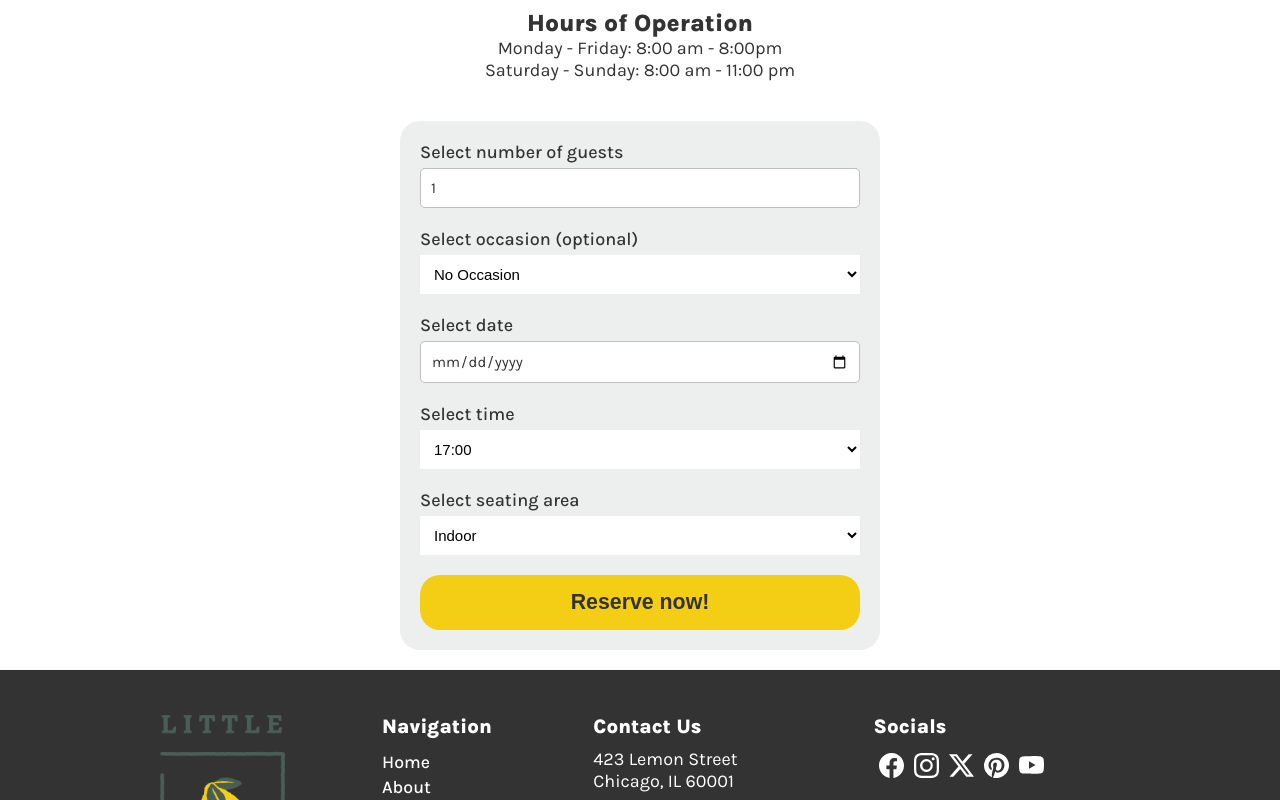
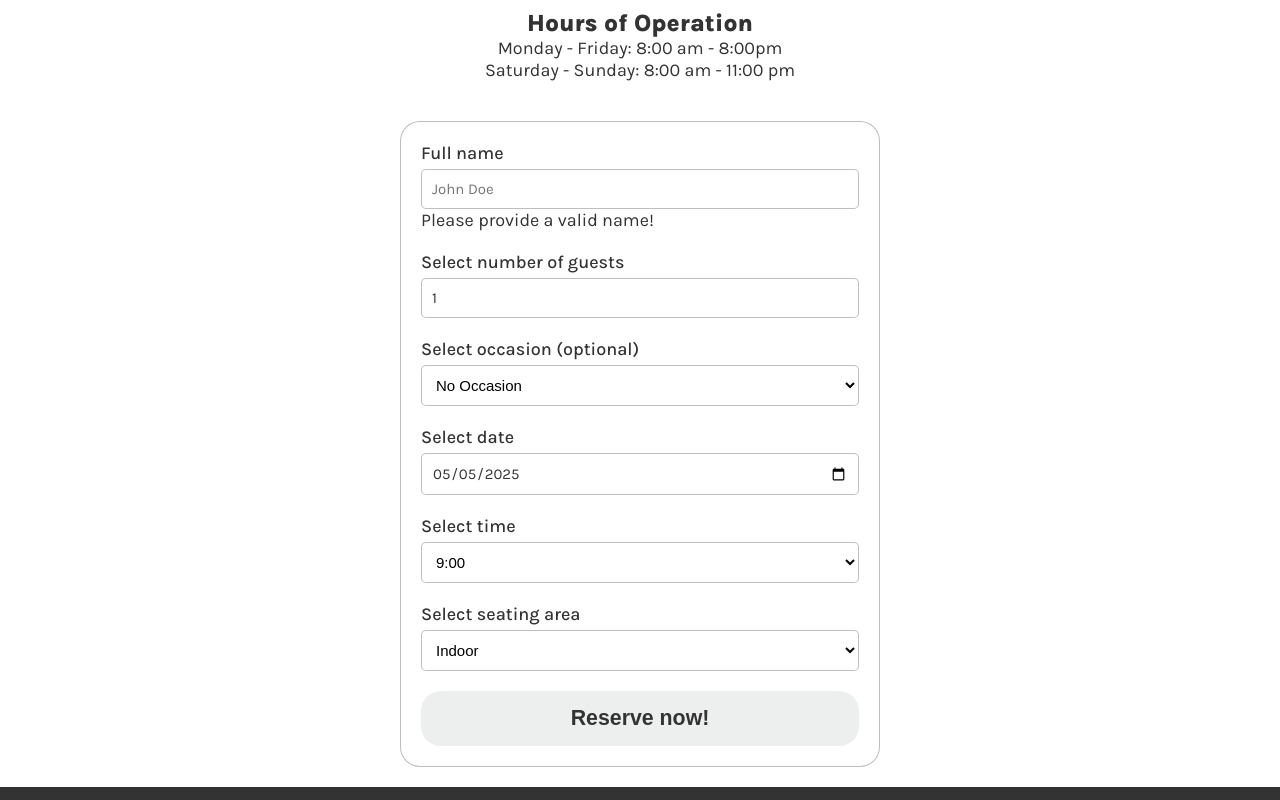
Before and after one commit to CarlvinKG/littlelemon-project, a React (Create React App) app: page /reservations in a window 1280 px wide. Shown: the part 460-1260 px from the top of the page. Built offline with nearby package versions, Linux system fonts and the light colour scheme; a web font is replaced by a local one.

Commit message:
first commit

```diff
--- a/src/App.js
+++ b/src/App.js
@@ -1,10 +1,10 @@
 import React from 'react';
 import './App.css';
-import { BrowserRouter, Route, Routes } from "react-router-dom";
-import Home from "./components/pages/Home";
+import { BrowserRouter, Route, Routes } from 'react-router-dom';
+import Home from './components/pages/Home';
 import Reservations from './components/pages/Reservations';
-import Confirmation from './components/pages/Confirmation';
-import Layout from "./components/layout/Layout";
+import ConfirmedBooking from './components/pages/ConfirmedBooking';
+import Layout from './components/layout/Layout';
 
 function App() {
   return (
@@ -14,7 +14,7 @@ function App() {
           <Route path="/" element={<Home />} />
           <Route path="/home" element={<Home />} />
           <Route path="/reservations" element={<Reservations />} />
-          <Route path="/confirmation" element={<Confirmation />} />
+          <Route path="/confirmed-booking" element={<ConfirmedBooking />} />
       </Routes>
     </Layout>
     </BrowserRouter>
--- a/src/components/layout/ReservationForm.js
+++ b/src/components/layout/BookingForm.js
@@ -1,41 +1,67 @@
 import React, { useState } from 'react';
-import FormField from '../layout/FormField'
-import '../../styles/ReservationForm.css'
+import FormField from '../layout/FormField';
+import '../../styles/BookingForm.css';
 
-const ReservationForm = ({ availableTimes, occasions, seatingAreas, submitData }) => {
+const BookingForm = ({ dispatchDateChange, availableTimes, occasions, seatingAreas, submitForm }) => {
 
+    const guestName = '';
     const minNumberGuests = 1;
     const maxNumberGuests = 10;
     const minDate = new Date().toJSON().slice(0, 10);
     const defaultTime = availableTimes[0];
     const defaultSeating = seatingAreas[0];
 
+    const invalidGuestName = 'Please provide a valid name!';
     const invalidGuestErrorMessage = 'Please enter a number between ' + minNumberGuests + 'and ' + maxNumberGuests + '!';
     const invalidOccasionErrorMessage = 'Please choose a valid occasion!';
     const invalidDateErrorMessage = 'Please choose a valid date!';
     const invalidTimeErrorMessage = 'Please choose a valid time!';
     const invalidSeatingErrorMessage = 'Please choose a valid seating area!';
 
+    const [fullGuestName, setFullGuestName] = useState(guestName);
     const [numberOfGuests, setNumberOfGuests] = useState(minNumberGuests);
     const [occasion, setOccasion] = useState(occasions[0]);
     const [date, setDate] = useState(minDate);
     const [time, setTime] = useState(defaultTime);
     const [seating, setSeating] = useState(defaultSeating);
 
+    const isGuestNameValid = () => fullGuestName !== '';
     const isGuestsValid = () => numberOfGuests !== '';
     const isOccasionValid = () => occasion !== '';
     const isDateValid = () => date !== '';
     const isTimeValid = () => time !== '';
     const isSeatingValid = () => seating !== '';
 
+    const allGreen = () =>
+        isGuestNameValid() &&
+        isGuestsValid()  &&
+        isOccasionValid()  &&
+        isDateValid()  &&
+        isTimeValid()  &&
+        isSeatingValid();
+
     const handleFormSubmit = (e) => {
         e.preventDefault();
-        submitData({ numberOfGuests, occasion, date, time, seating })
+        submitForm({ fullGuestName, numberOfGuests, occasion, date, time, seating })
     }
+
   return (
     <div className='container'>
     <form onSubmit={ handleFormSubmit }>
     <fieldset>
+        <FormField
+            label='Full name'
+            htmlFor='name'
+            hasError={ !isGuestNameValid() }
+            errorMessage={ invalidGuestName }
+        >
+            <input
+                type='text'
+                name='name'
+                placeholder='John Doe'
+                onChange={ (e) => setFullGuestName(e.target.value) }
+                required={ true } />
+        </FormField>
         <FormField
             label='Select number of guests'
             htmlFor='guests'
@@ -77,6 +103,7 @@ const ReservationForm = ({ availableTimes, occasions, seatingAreas, submitData }
             <input
                 type='date'
                 name='date'
+                value={ date }
                 min={ minDate }
                 required={ true }
                 onChange={ (e) => setDate(e.target.value) }
@@ -116,7 +143,7 @@ const ReservationForm = ({ availableTimes, occasions, seatingAreas, submitData }
             </select>
         </FormField>
         <div className='btn-container'>
-            <button className="btn" type="submit">
+            <button className="btn" type="submit" disabled={!allGreen()}>
                 Reserve now!
             </button>
         </div>
@@ -126,4 +153,4 @@ const ReservationForm = ({ availableTimes, occasions, seatingAreas, submitData }
   );
 };
 
-export default ReservationForm;
+export default BookingForm;
--- a/src/components/pages/Confirmation.js
+++ b/src/components/pages/ConfirmedBooking.js
@@ -1,9 +1,9 @@
 import React from 'react';
 import HeroSection from "../layout/HeroSection";
 import { BsCheckCircleFill } from "react-icons/bs";
-import '../../styles/Confirmation.css'
+import '../../styles/Confirmation.css';
 
-const Confirmation = () => {
+const ConfirmedBooking = () => {
   return (
     <>
         <HeroSection hero='2' Text='2' />
@@ -18,4 +18,4 @@ const Confirmation = () => {
   );
 };
 
-export default Confirmation;
+export default ConfirmedBooking;
--- a/src/components/pages/Reservations.js
+++ b/src/components/pages/Reservations.js
@@ -1,37 +1,37 @@
 import React, { useReducer } from 'react';
 import { useNavigate } from "react-router-dom";
-import { generateTimeOptions, submitAPI } from '../utils/unrealAPI';
+import { fetchAPI, submitAPI } from '../utils/unitTestAPI';
 import HeroSection from "../layout/HeroSection";
 import HoursOperations from '../layout/HoursOperation';
-import ReservationForm from '../layout/ReservationForm';
+import BookingForm from '../layout/BookingForm';
 
 const occasions = ['No Occasion', 'First Date', 'Birthday', 'Engagement', 'Anniversary'];
 const seatingAreas = ['Indoor', 'Outdoor', 'Bar'];
 
 const updateTimes = (availableTimes, date) => {
-  const response = generateTimeOptions(new Date(date));
+  const response = fetchAPI(new Date(date));
   return (response.length !== 0) ? [...response] : availableTimes;
 }
 
 const initializeTimes = (initialAvailableTimes) => [
   ...initialAvailableTimes,
-  ...generateTimeOptions(new Date()),
+  ...fetchAPI(new Date()),
 ];
 
 const Reservations = () => {
-  const [availableTimes, dispatchOnDateChange] = useReducer(updateTimes, [], initializeTimes);
+  const [availableTimes] = useReducer(updateTimes, [], initializeTimes);
   const navigate = useNavigate();
 
-  const submitData = (formData) => {
+  const submitForm = (formData) => {
     const response = submitAPI(formData);
-    if (response) navigate("/confirmation");
+    if (response) navigate("/confirmed-booking");
   };
 
   return (
     <>
       <HeroSection hero='1' Text='1'/>
       <HoursOperations />
-      <ReservationForm availableTimes={availableTimes} occasions={occasions} seatingAreas={seatingAreas} submitData={submitData} />
+      <BookingForm availableTimes={availableTimes} occasions={occasions} seatingAreas={seatingAreas} submitForm={submitForm} />
     </>
   );
 };
--- a/src/components/utils/unrealAPI.js
+++ b/src/components/utils/unitTestAPI.js
@@ -6,11 +6,11 @@ const seededRandom = (seed) => {
     return () => (s = (s * a) % m) / m;
 };
 
-const generateTimeOptions = (date) => {
+const fetchAPI = (date) => {
     let result = [];
     let random = seededRandom(date.getDate());
 
-    for (let i = 17; i <= 23; i++) {
+    for (let i = 9; i <= 19; i++) {
         if (random() < 0.5) result.push(i + ":00");
         if (random() < 0.5) result.push(i + ":30");
     }
@@ -22,4 +22,4 @@ const generateTimeOptions = (date) => {
     return true;
 };
 
-export { generateTimeOptions, submitAPI };
+export { fetchAPI, submitAPI };
--- a/src/index.css
+++ b/src/index.css
@@ -48,6 +48,23 @@ li a {
   color: #495E57;
 }
 
+.btn {
+    padding: 15px 30px;
+    font-size: 16pt;
+    font-weight: 600;
+    background-color: #F4CE14;
+    color: #333333;
+    border-radius: 20px;
+    border: none;
+}
+
+.btn:hover {
+    cursor: pointer;
+    background-color: #333333;
+    color: #F4CE14;
+    transition: 0.3s;
+}
+
 .toTop-btn {
   position: fixed;
   bottom: 15px;
--- a/src/styles/ReservationForm.css
+++ b/src/styles/BookingForm.css
@@ -1,8 +1,9 @@
 form {
     margin: 0 auto;
     width: 50%;
-    background-color: #EDEFEE;
+    background-color: #FFFFFF;
     border-radius: 20px;
+    border: #33333350 solid 1px;
 }
 
 fieldset {
@@ -33,7 +34,8 @@ input {
 select {
     padding: 10px;
     outline: none;
-    border: none;
+    border: 1px solid #33333350;
+    border-radius: 5px;
     width: 100%;
     font-size: 15px;
     background-color:  #FFFFFF;
@@ -42,6 +44,10 @@ select {
 form .btn-container {
     width: 100%;
     display: grid;
+}
+
+form .btn-container .btn:disabled {
+    background: #EDEFEE;
 }
 
 @media screen and (max-width: 1024px) {
--- a/src/styles/Confirmation.css
+++ b/src/styles/Confirmation.css
@@ -1,7 +1,12 @@
 .confirmed {
     text-align: center;
+    padding: 40px 0 40px 0;
   }
 
   .confirmed p {
     padding-top: 15px;
   }
+
+  .confirmed svg {
+    margin: 15px;
+  }
--- a/src/styles/HeroSection.css
+++ b/src/styles/HeroSection.css
@@ -32,23 +32,6 @@
 .hs-left p {
     width:50%;
     margin: 20px 0;
-}
-
-.btn {
-    padding: 15px 30px;
-    font-size: 16pt;
-    font-weight: 600;
-    background-color: #F4CE14;
-    color: #333333;
-    border-radius: 20px;
-    border: none;
-}
-
-.btn:hover {
-    cursor: pointer;
-    background-color: #333333;
-    color: #F4CE14;
-    transition: 0.3s;
 }
 
 .hs-right {
```
Also changed, not shown: 1 other file (tests, documents, lock files or other folders).
